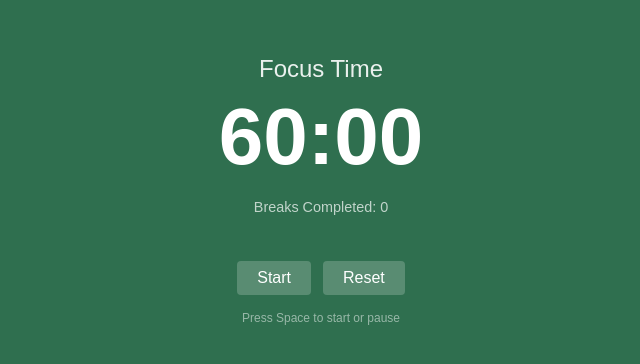
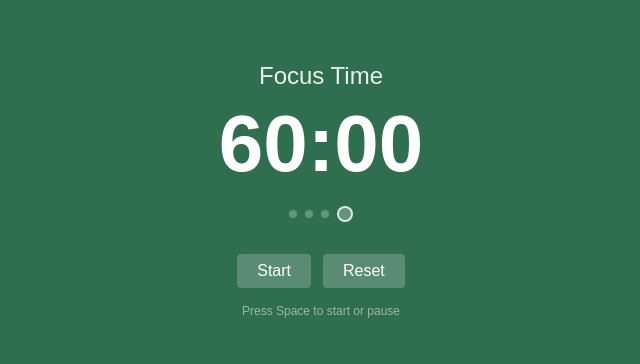
Before and after one commit to xenkou90/cooldown-timer, a React (Vite) app: page / in a window 1280 px wide. Shown: the part 204-568 px from the top of the page, without its empty margins (319-959 px from the left). Built offline with nearby package versions, Linux system fonts and the light colour scheme.

Commit message:
feat: replace breaks counter with cycle-progress dot indicator

```diff
--- a/src/App.jsx
+++ b/src/App.jsx
@@ -3,6 +3,7 @@ import { PHASES, DURATIONS, PHASE_INFO } from "./logic/timerConfig.js";
 import { formatTime } from "./logic/formatTime.js";
 import { getNextState } from "./logic/timerEngine.js";
 import ConfirmModal from "./components/ConfirmModal.jsx";
+import CycleDots from "./components/CycleDots.jsx";
 
 function App() {
     const [phase, setPhase] = useState(PHASES.WORK);
@@ -133,9 +134,7 @@ function App() {
             <h1 style={{ fontSize: "5rem", margin: 0, fontVariantNumeric: "tabular-nums" }}>
                 {timeString}
             </h1>
-            <p style={{ fontSize: "0.9rem", marginTop: "1rem", opacity: 0.7 }}>
-                Breaks Completed: {completedBreaks}
-            </p>
+            <CycleDots completedBreaks={completedBreaks} />
 
             <div style={{ marginTop: "2rem", display: "flex", gap: "0.75rem" }}>
                 {isRunning ? (
--- /dev/null
+++ b/src/components/CycleDots.jsx
@@ -0,0 +1,47 @@
+import { LONG_BREAK_INTERVAL } from "../logic/timerConfig.js";
+
+function CycleDots({ completedBreaks }) {
+    // How far into the current cycle (4 breaks per cycle)
+    const breaksThisCycle = completedBreaks % LONG_BREAK_INTERVAL;
+
+    // Build an array of 4 indices [0, 1, 2, 3] to render a dot per index.
+    const dotIndices = Array.from({ length: LONG_BREAK_INTERVAL }, (_, i) => i);
+
+    return (
+        <div
+            style={{
+                display: "flex",
+                gap: "0.5rem",
+                marginTop: "1rem",
+                alignItems: "center",
+            }}
+            aria-label={`Cycle progress: ${breaksThisCycle} of ${LONG_BREAK_INTERVAL} breaks completed`}
+        >
+            {dotIndices.map((i) => {
+                const isCompleted = i < breaksThisCycle;
+                const isLongBreakDot = i === LONG_BREAK_INTERVAL - 1;
+
+                return (
+                    <span
+                        key={i}
+                        style={{
+                            width: isLongBreakDot ? "12px" : "8px",
+                            height: isLongBreakDot ? "12px" : "8px",
+                            borderRadius: "50%",
+                            backgroundColor: isCompleted
+                                ? "rgba(255, 255, 255, 0.85)"
+                                : "rgba(255, 255, 255, 0.25)",
+                            border: isLongBreakDot
+                                ? "2px solid rgba(255, 255, 255, 0.85)"
+                                : "none",
+                            backgroundClip: isLongBreakDot && !isCompleted ? "padding-box" : "border-box",
+                            transition: "background-color 0.3s ease",
+                        }}
+                    />
+                );
+            })}
+        </div>
+    );
+}
+
+export default CycleDots;
```
